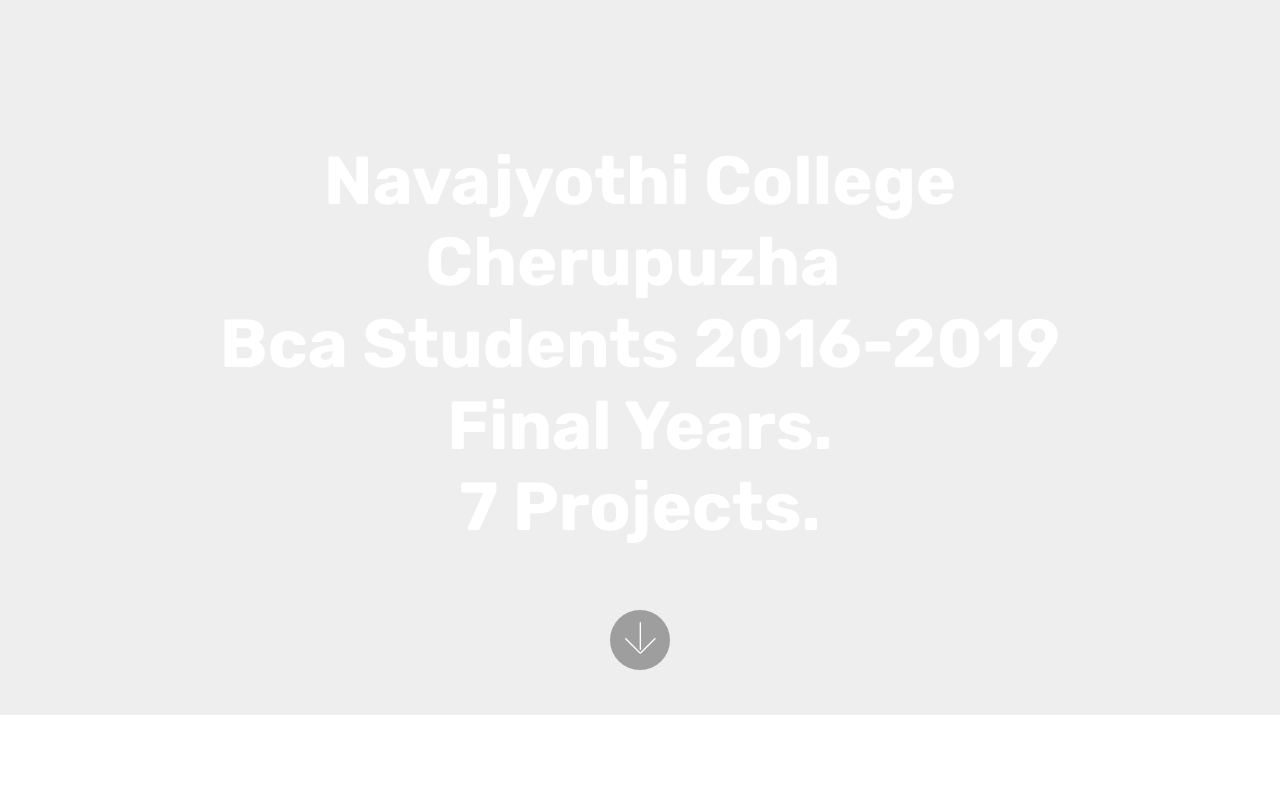
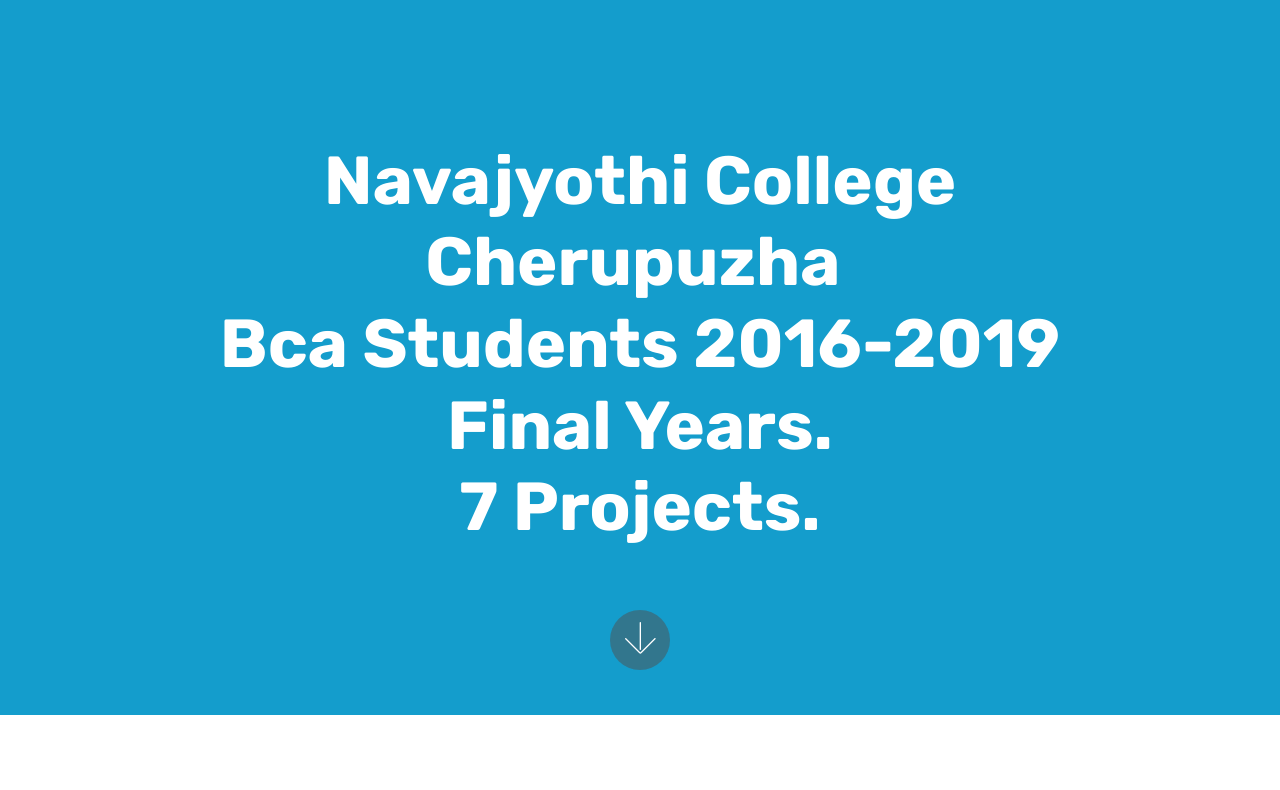
Before and after one commit to tonytomy1234/tonytomy1234.github.io, a plain HTML site: page index.html in a window 1280 px wide. Shown: the part 85-875 px from the top of the page. Drawn offline with Linux system fonts and the light colour scheme; files whose address does not match are found by name.

Commit message:
create github pages

```diff
--- a/assets/mobirise/css/mbr-additional.css
+++ b/assets/mobirise/css/mbr-additional.css
@@ -1762,7 +1762,7 @@ body {
   color: #c1c1c1 !important;
 }
 .cid-qTkA127IK8 {
-  background-image: url("../../../assets/images/jumbotron.jpg");
+  background-color: #149dcc;
 }
 .cid-r13biKxoCQ {
   padding-top: 90px;
--- a/index.html
+++ b/index.html
@@ -52,7 +52,7 @@
     </nav>
 </section>
 
-<section class="engine"><a href="https://mobiri.se/j">website templates</a></section><section class="cid-qTkA127IK8 mbr-fullscreen mbr-parallax-background" id="header2-1">
+<section class="engine"><a href="https://mobiri.se/b">create a website for free</a></section><section class="cid-qTkA127IK8 mbr-fullscreen" id="header2-1">
 
 
 
@@ -123,11 +123,10 @@
   <script src="assets/popper/popper.min.js"></script>
   <script src="assets/tether/tether.min.js"></script>
   <script src="assets/bootstrap/js/bootstrap.min.js"></script>
+  <script src="assets/smoothscroll/smooth-scroll.js"></script>
   <script src="assets/dropdown/js/script.min.js"></script>
   <script src="assets/touchswipe/jquery.touch-swipe.min.js"></script>
-  <script src="assets/parallax/jarallax.min.js"></script>
   <script src="assets/countdown/jquery.countdown.min.js"></script>
-  <script src="assets/smoothscroll/smooth-scroll.js"></script>
   <script src="assets/theme/js/script.js"></script>
 
 
```
Also changed, not shown: 1 other file.
